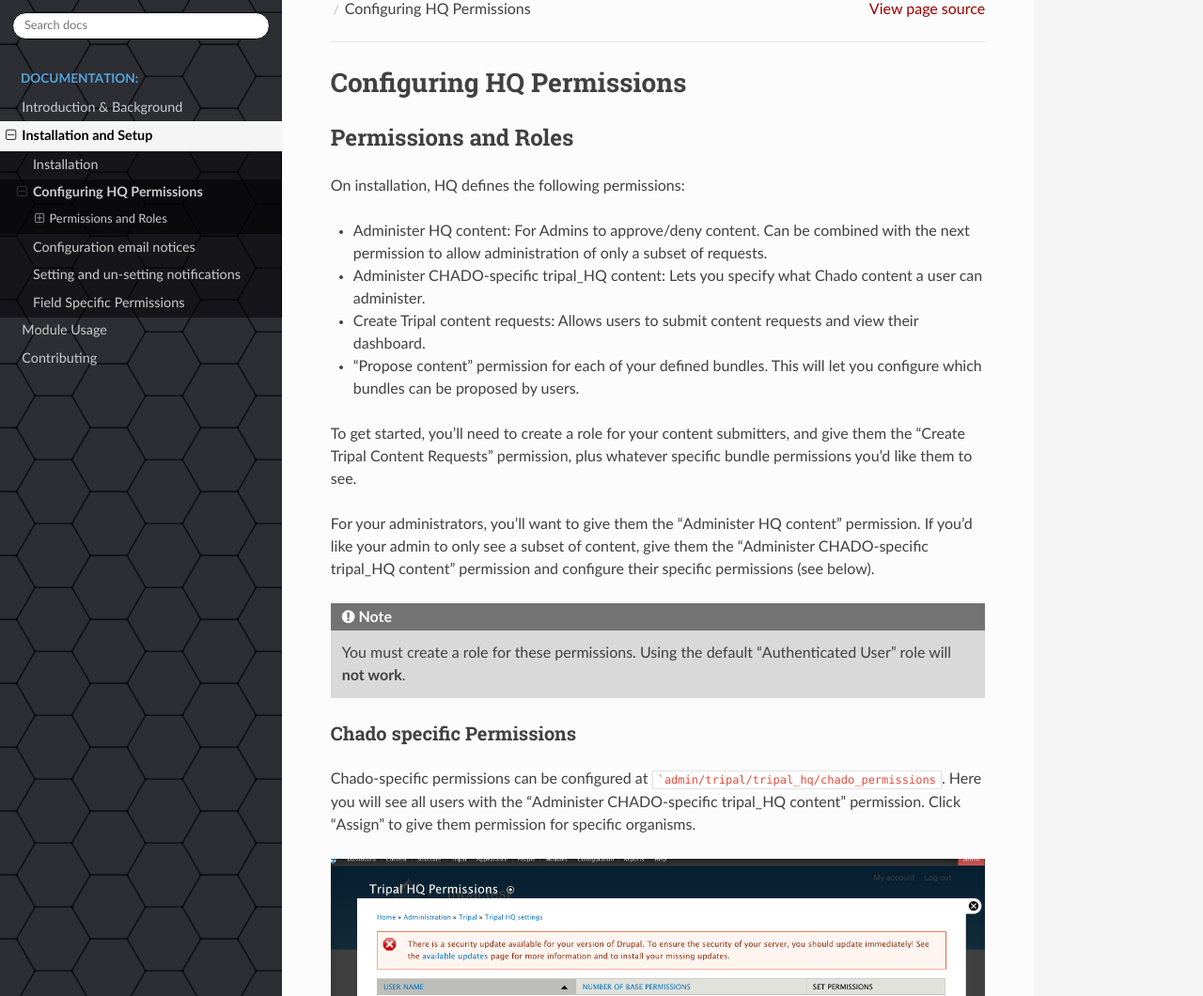
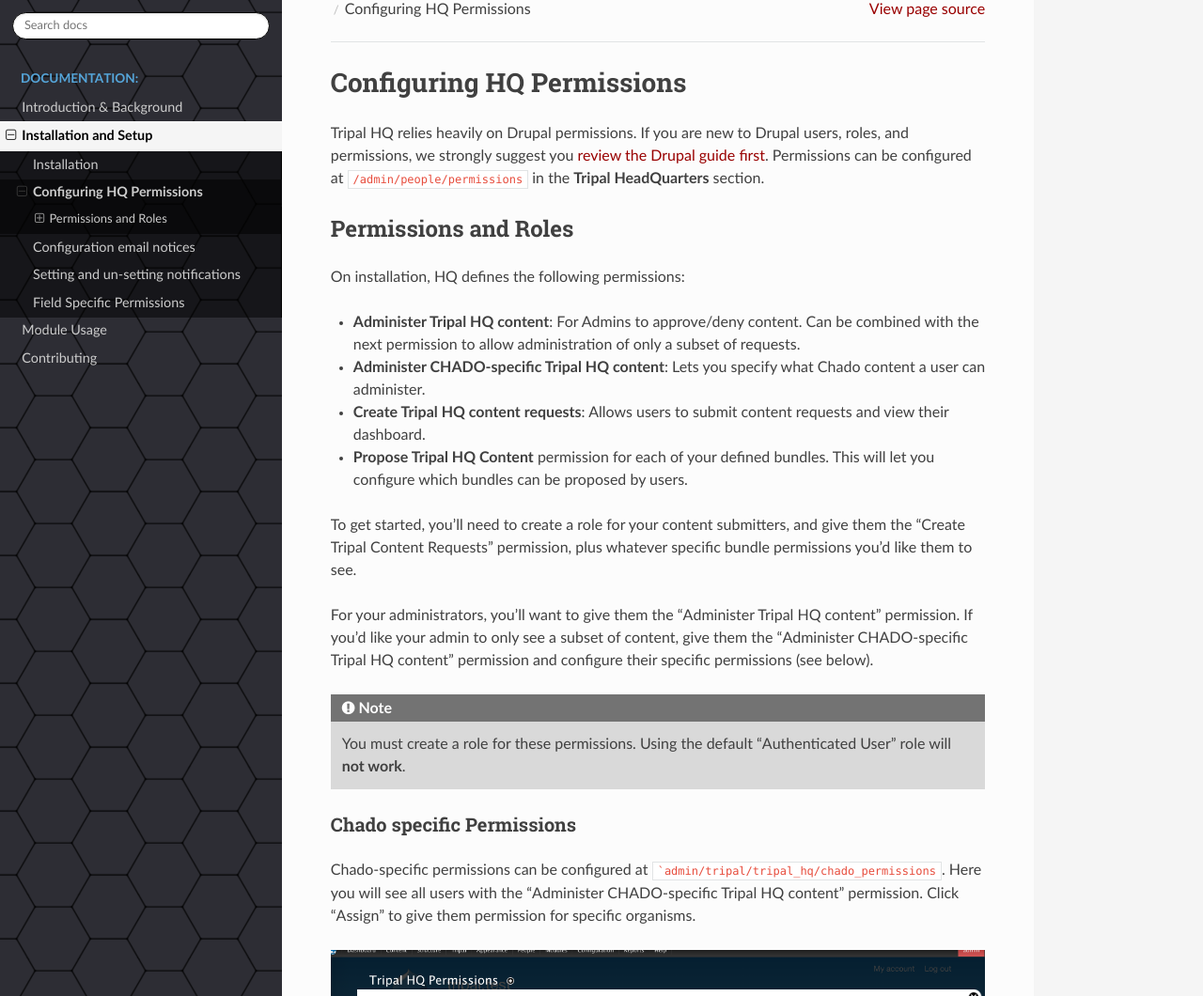
Before and after one commit to statonlab/tripal_hq, a Sphinx documentation site: the page built from docs/setup/permissions.rst, in a window 1280 px wide and 1400 px high. Shown: the part 340-1400 px from the top of the window at 94% size. Built offline with Sphinx 7.4.7 and the Read the Docs theme 2.0.0, drawn with Linux system fonts in a browser that asks for light colours.

Commit message:
rename permission titles and update docs

````diff
--- a/docs/setup/permissions.rst
+++ b/docs/setup/permissions.rst
@@ -1,22 +1,23 @@
 ===========================
 Configuring HQ Permissions
 ===========================
+
+Tripal HQ relies heavily on Drupal permissions.  If you are new to Drupal users, roles, and permissions, we strongly suggest you `review the Drupal guide first <https://www.drupal.org/node/120614>`_.  Permissions can be configured at ``/admin/people/permissions`` in the **Tripal HeadQuarters** section.
+
 
 Permissions and Roles
 =======================
 
 On installation, HQ defines the following permissions:
 
-* Administer HQ content:  For Admins to approve/deny content.  Can be combined with the next permission to allow administration of only a subset of requests.
-* Administer CHADO-specific tripal_HQ content: Lets you specify what Chado content a user can administer.
-* Create Tripal content requests: Allows users to submit content requests and view their dashboard.
-* "Propose content" permission for each of your defined bundles.  This will let you configure which bundles can be proposed by users.
-
+* **Administer Tripal HQ content**:  For Admins to approve/deny content.  Can be combined with the next permission to allow administration of only a subset of requests.
+* **Administer CHADO-specific Tripal HQ content**: Lets you specify what Chado content a user can administer.
+* **Create Tripal HQ content requests**: Allows users to submit content requests and view their dashboard.
+* **Propose Tripal HQ Content** permission for each of your defined bundles.  This will let you configure which bundles can be proposed by users.
 
 To get started, you'll need to create a role for your content submitters, and give them the "Create Tripal Content Requests" permission, plus whatever specific bundle permissions you'd like them to see.
 
-For your administrators, you'll want to give them the "Administer HQ content" permission.  If you'd like your admin to only see a subset of content, give them the "Administer CHADO-specific tripal_HQ content" permission and configure their specific permissions (see below).
-
+For your administrators, you'll want to give them the "Administer Tripal HQ content" permission.  If you'd like your admin to only see a subset of content, give them the "Administer CHADO-specific Tripal HQ content" permission and configure their specific permissions (see below).
 
 .. note::
 
@@ -26,7 +27,7 @@
 Chado specific Permissions
 --------------------------
 
-Chado-specific permissions can be configured at ```admin/tripal/tripal_hq/chado_permissions``.  Here you will see all users with the "Administer CHADO-specific tripal_HQ content" permission.  Click "Assign" to give them permission for specific organisms.
+Chado-specific permissions can be configured at ```admin/tripal/tripal_hq/chado_permissions``.  Here you will see all users with the "Administer CHADO-specific Tripal HQ content" permission.  Click "Assign" to give them permission for specific organisms.
 
 .. image:: /_static/img/permissions_page.png
 
````
Also changed, not shown: 2 other files.
